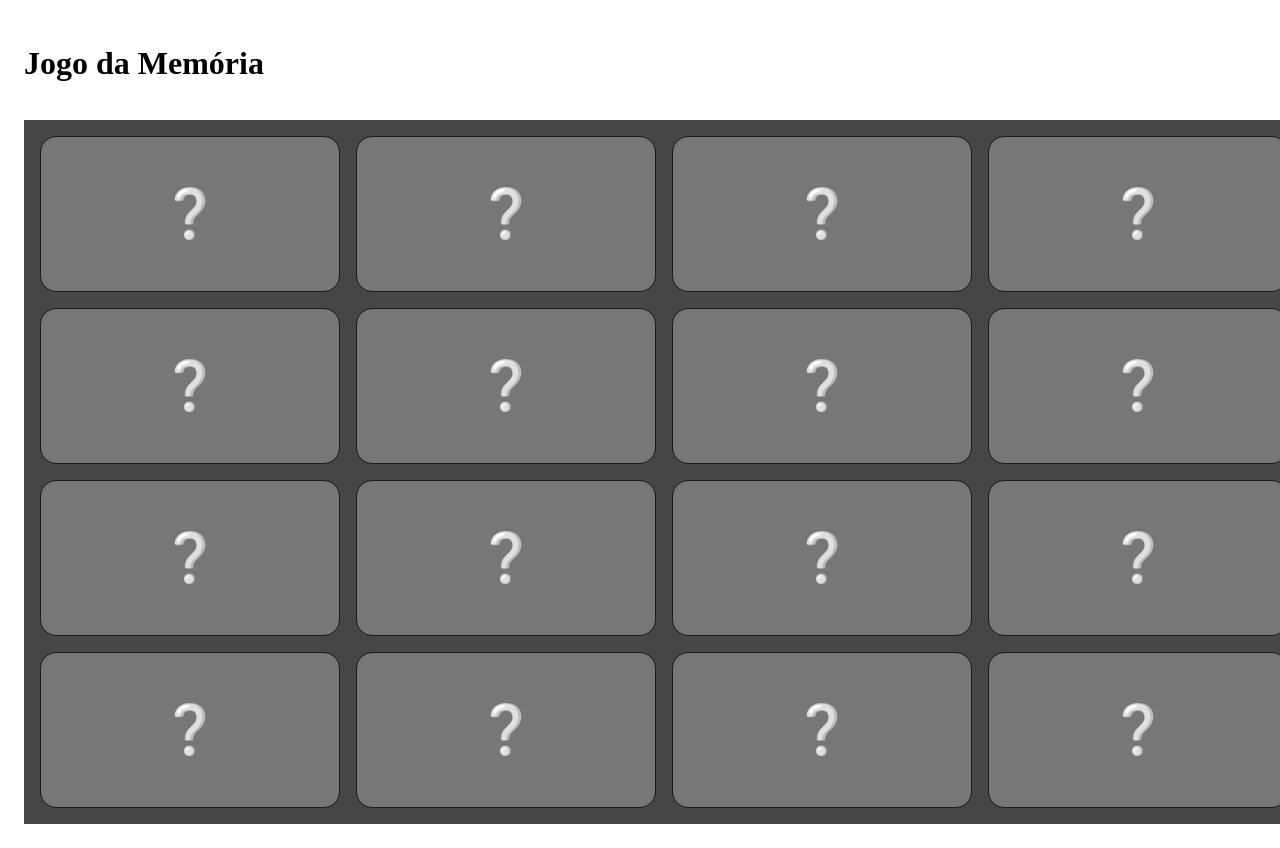
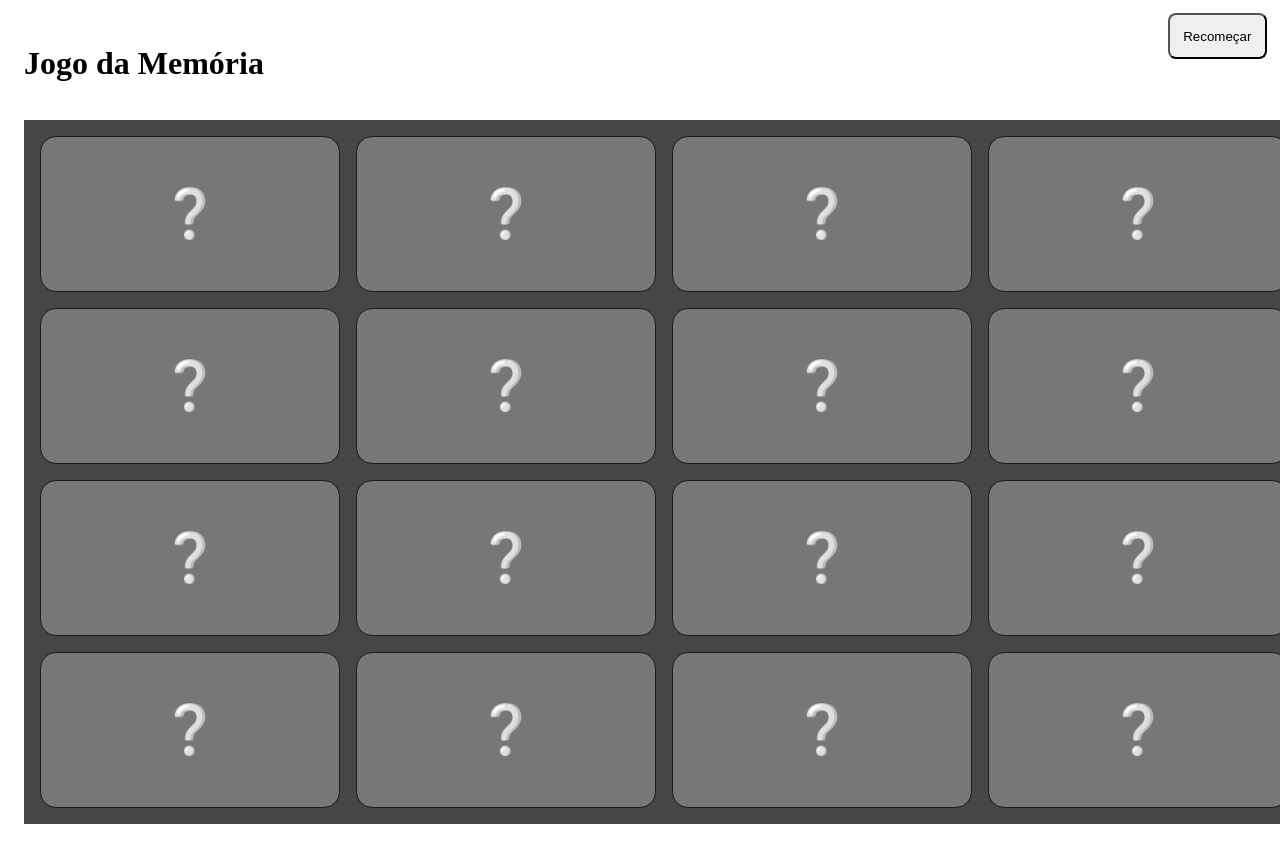
Before and after one commit to PedroKuczera/MEMO-GAME, a React app: page / in a window 1280 px wide. Shown: the top 848 px of the page. Built offline with nearby package versions, Linux system fonts and the light colour scheme; the HTML template or start-up script is replaced by a standard one.

Commit message:
Botão para recomeçar o jogo

```diff
--- a/src/components/Board.jsx
+++ b/src/components/Board.jsx
@@ -20,7 +20,7 @@ function getCards() {
 }
 
 export function Board() {
-    const [ cards, setCards ] = useState(getCards)
+    const [ cards, setCards ] = useState(getCards())
 
     function onClick(card) {
         const cardIndex = cards.findIndex(c => c.index == card.index)
@@ -30,6 +30,7 @@ export function Board() {
 
     return (
         <div style={style}>
+            <button style={styleResetButton} onClick={() => setCards(getCards())}>Recomeçar</button>
             {cards.map((card, index) => (
                 <Card key={index} card={card} onClick={onClick} />))}
         </div>
@@ -45,3 +46,12 @@ const style = {
     gap: '1em',
     padding: '1em'
 }
+
+const styleResetButton = {
+    position: 'absolute',
+    right: '1em',
+    top: '1em',
+    padding: '1em',
+    borderRadius: '8px',
+    cursor: 'pointer'
+}
```
